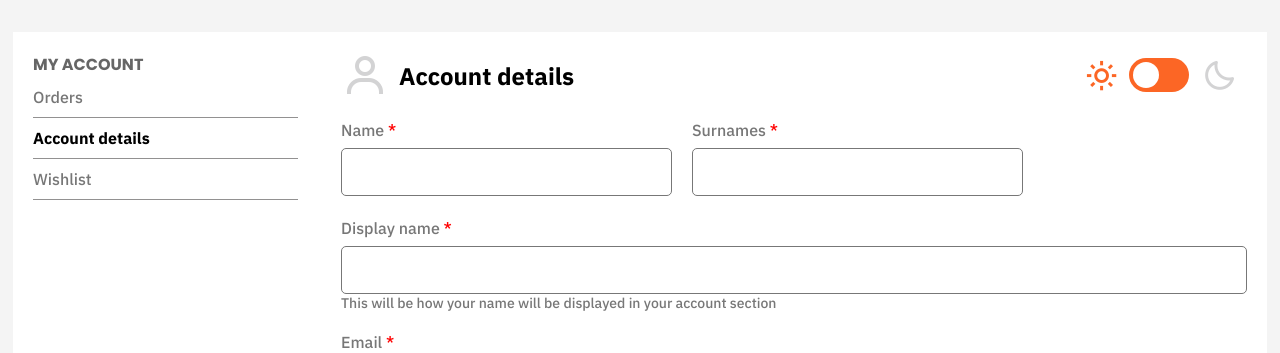
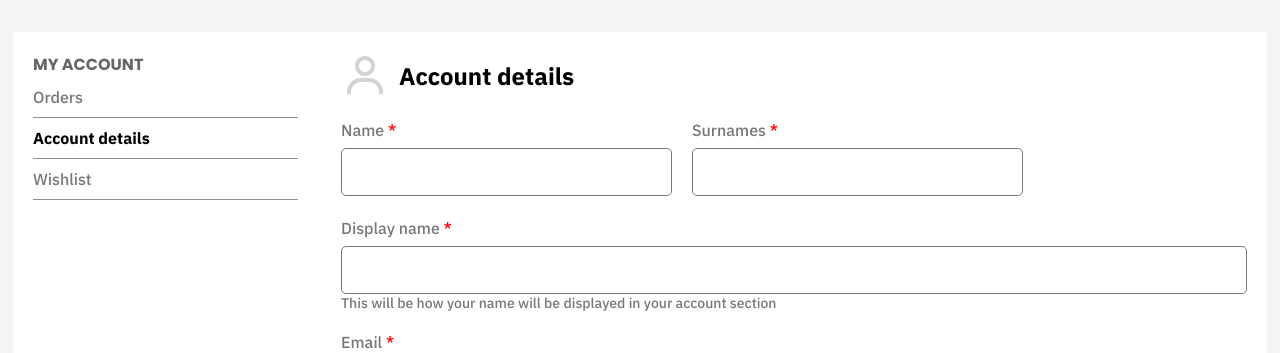
Before and after one commit to MrLequi/PCGateway, a PHP site: page /pcgateway/pages/perfil.php in a window 1280 px wide. Shown: the part 208-561 px from the top of the page. Run offline with PHP 8.4, Linux system fonts and the light colour scheme; data that the repository does not hold is empty.

Commit message:
fin tarea

```diff
--- a/assets/css/pages/perfil.css
+++ b/assets/css/pages/perfil.css
@@ -201,7 +201,7 @@ li a:hover {
 /*dark/light mode toggle*/
 
 .dark_light_toggle {
-    display: flex;
+    display: none;
     justify-content: end;
     width: 100%;
 }
--- a/assets/js/perfil.js
+++ b/assets/js/perfil.js
@@ -1,3 +1,19 @@
+const switchCheckbox = document.getElementById('switchCheckbox');
+
+switchCheckbox.addEventListener("click", () => {
+
+    if(localStorage.getItem("theme")){
+        if(localStorage.getItem("theme") == "dark"){
+            localStorage.setItem("theme", "light");
+        } else {
+            localStorage.setItem("theme", "dark");
+        }
+    } else {
+        localStorage.setItem("theme", "light");
+    }
+    alert(localStorage.getItem("theme"));
+  })
+
 document.addEventListener("DOMContentLoaded", () => {
     // Obtener los datos del usuario cuando la página cargue
     fetch('/pcgateway/php/session_status.php')
--- a/pages/perfil.php
+++ b/pages/perfil.php
@@ -45,7 +45,7 @@
                     <i class='bx bx-sun'></i>
                     <label class="switch">
                         <input type="checkbox">
-                        <span class="slider round"></span>
+                        <span class="slider round" id="switchCheckbox"></span>
                     </label>
                     <i class='bx bx-moon' ></i>
                 </div>
@@ -98,6 +98,6 @@
 
     <?php include '../includes/footer.php';?>
 
-    <script src="/pcgateway/assets/js/perfil.js"></script>
+    <script src="/PCGateway/assets/js/perfil.js"></script>
 </body>
 </html>
```
